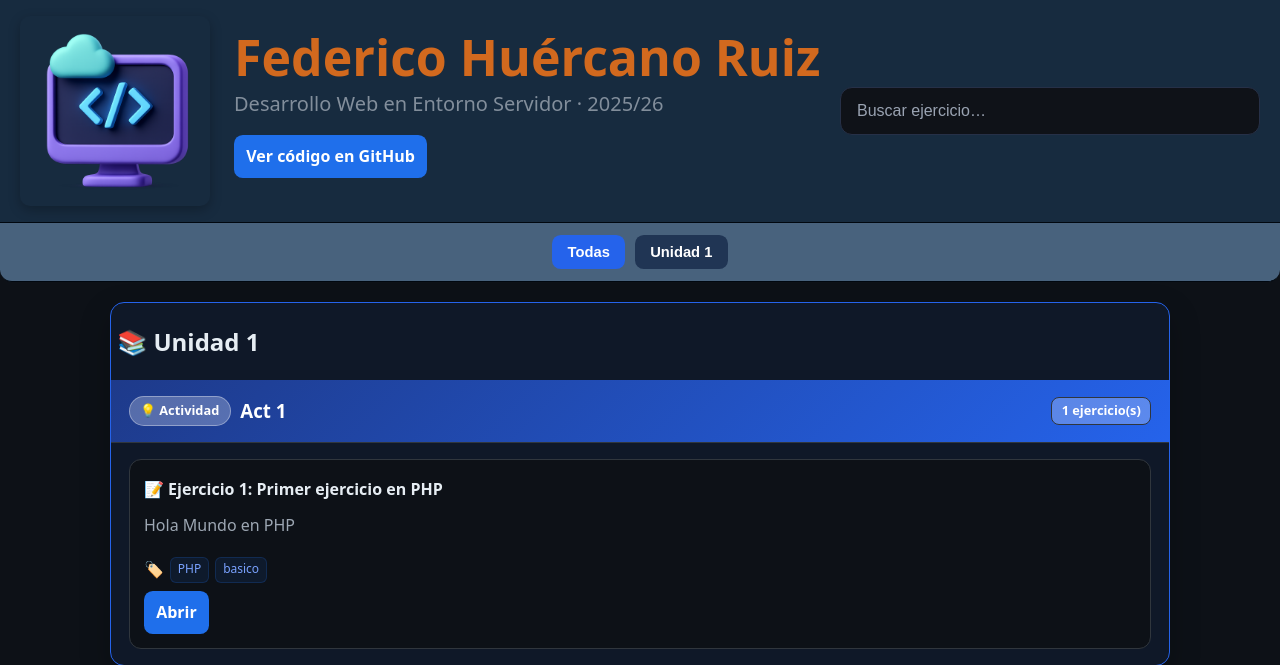
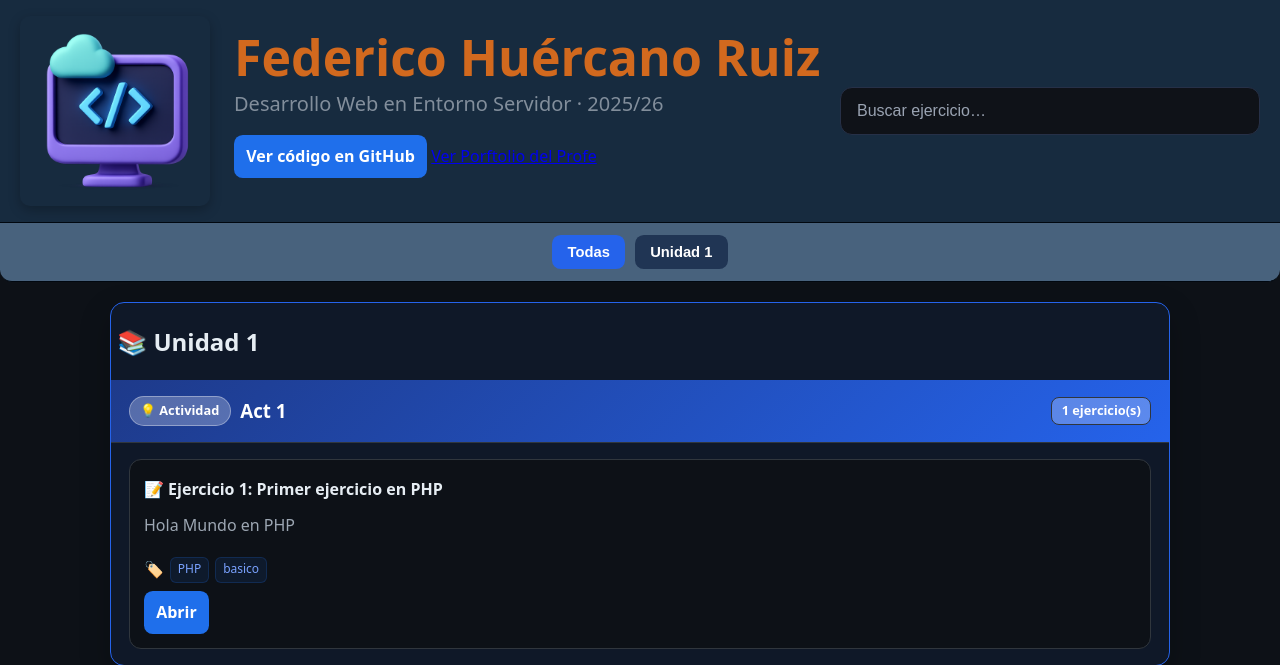
Before and after one commit to fhuerui697/Portfolio_Alumnos, a PHP site: page / in a window 1280 px wide. Shown: the top 665 px of the page. Run offline with PHP 8.4, Linux system fonts and the light colour scheme.

Commit message:
Se añade boton de repo del profe

```diff
--- a/index.php
+++ b/index.php
@@ -185,6 +185,7 @@ $mapa = recogerMapa($patronUnidad, $patronAct, $ignorarArchivos);
       </p>
       <p>
         <a class="btn" href="<?=h($github)?>" target="_blank" rel="noopener" onclick="event.stopPropagation(); window.open(this.href,'_blank','noopener'); return false;">Ver código en GitHub</a>
+        <a class="btn1" href="https://fede.alwaysdata.net/repo" target="_blank">Ver Porftolio del Profe</a>
       </p>
     </div>
   </div>
```
